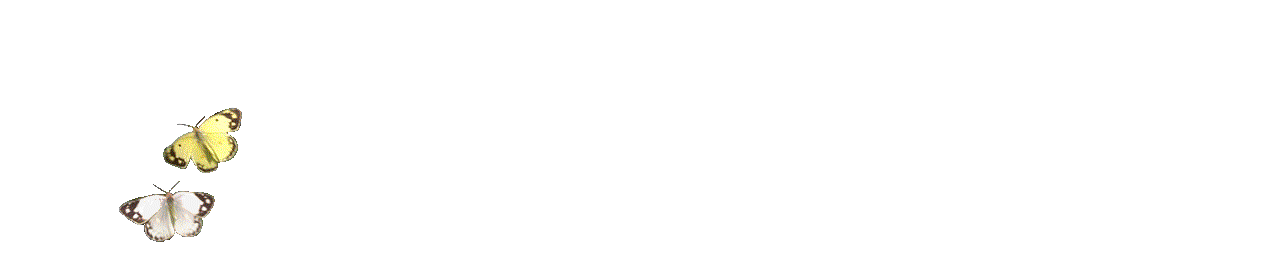
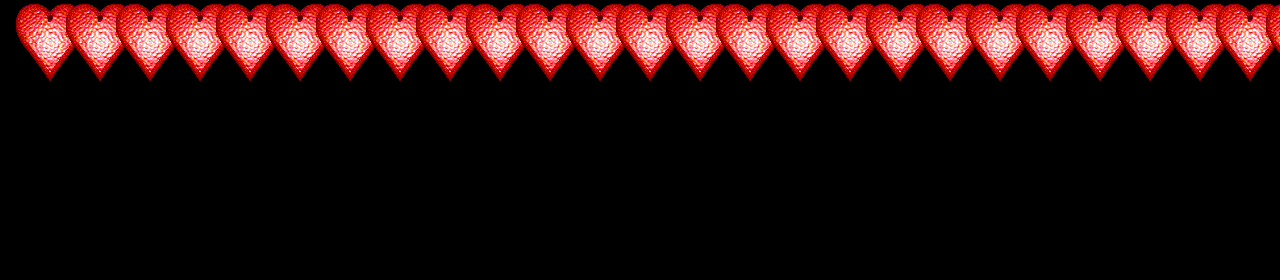
Before and after one commit to votrepoesie/animation, a plain HTML site: page index.html in a window 1280 px wide. Drawn offline with Linux system fonts and the light colour scheme.

Commit message:
for loop

```diff
--- a/index.html
+++ b/index.html
@@ -1,12 +1,21 @@
-<!-- <img src="blinkingheart.gif" alt="description of image" style="position: absolute; left: 100px; top: 200px"> -->
 <body></body>
 <script>
-  const gif = document.createElement('img')
-  gif.src = 'two-butterflies.gif'
-  gif.style.position = 'absolute'
-  gif.style.top = '100px'
-  gif.style.left = '100px'//imperative programming
-  document.body.appendChild(gif) //adds child gif.src
 
 
+  function createGif(x,y) { //don't forget to declare variables!!
+    const gif = document.createElement('img')
+    gif.src = 'heart.gif'
+    gif.style.position = 'absolute'
+    gif.style.top = y + 'px'
+    gif.style.left = x + 'px'//imperative programming
+    document.body.appendChild(gif) //adds child gif.src
+  }
+
+  for (let i = 0; i < 50; i++) {
+    const x = i * 50
+    createGif(x, 0)
+  }
+
+  document.body.style.backgroundColor = 'black'
+
 </script>
```
